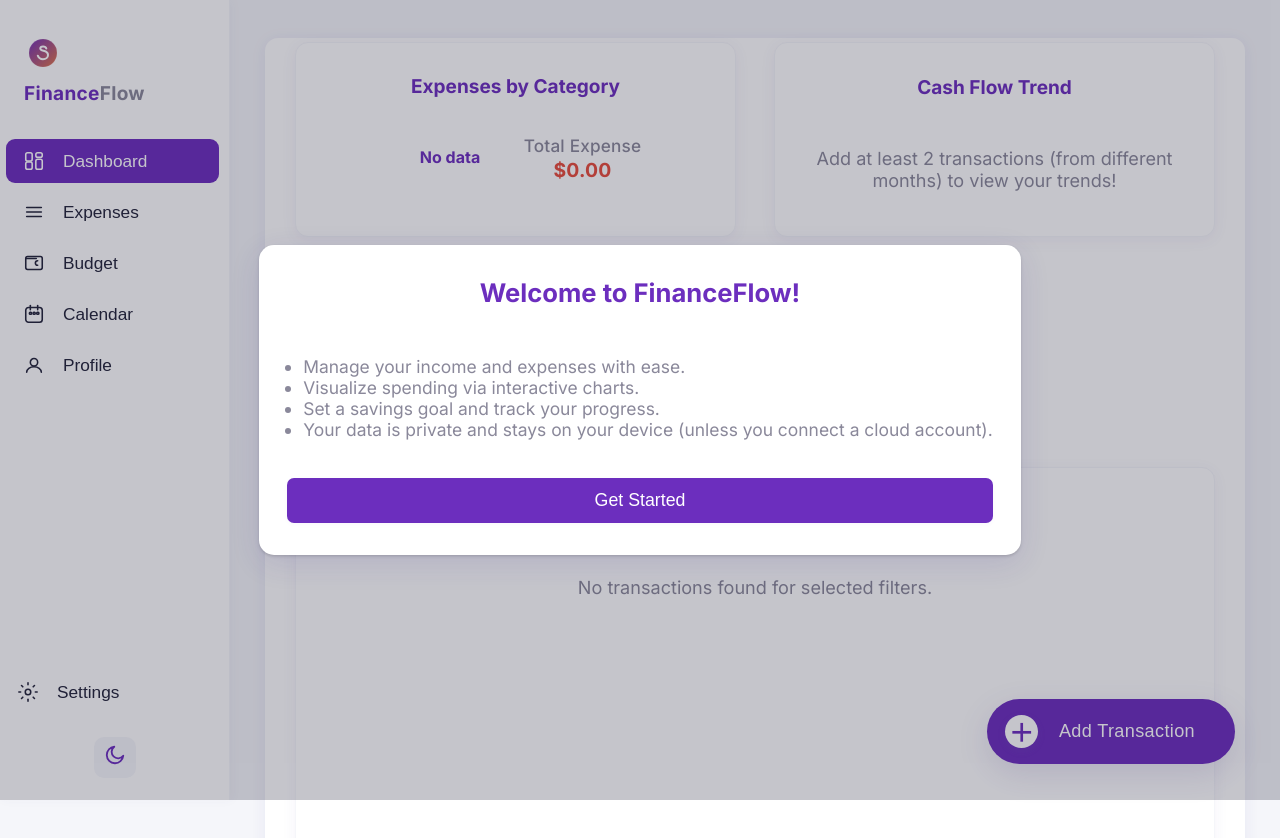
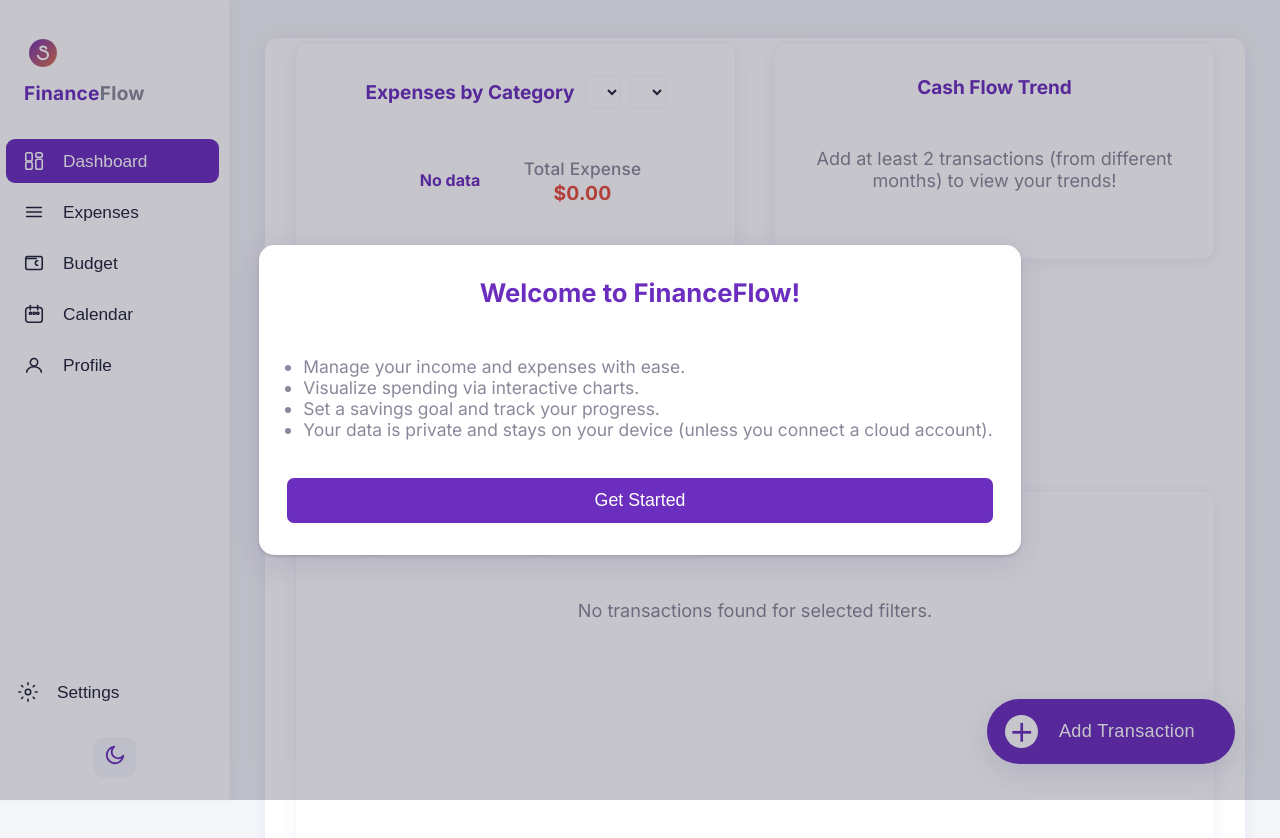
Before and after one commit to Workflow-Manager-admin/financeflow-23329-817ab18b, a React (Create React App) app in the folder financeflow/: page / in a window 1280 px wide. Shown: the top 838 px of the page. Built offline with nearby package versions, Linux system fonts and the light colour scheme; the HTML template or start-up script is replaced by a standard one.

Commit message:
Auto-commit: Changes as of 2025-05-31T13:04:12.082909+00:00

```diff
--- a/financeflow/src/components/visuals/PieChart.js
+++ b/financeflow/src/components/visuals/PieChart.js
@@ -47,12 +47,35 @@ function getPieData(transactions) {
 
 /**
  * PUBLIC_INTERFACE
- * PieChart displays a pie of expenses by category, with total expense value shown next to chart.
+ * PieChart displays a pie of expenses by category, with total expense value shown next to chart, filtered by month and year using dropdowns above the chart. UI matches FinanceFlow style.
  */
 function PieChart({ transactions, currencySymbol = '$' }) {
-  const pie = getPieData(transactions);
+  // Filter state: month/year
+  const { months, years } = getAvailableMonthsAndYears(transactions);
+  // Default to most recent available month
+  const [selectedYear, setSelectedYear] = useState(months.length > 0 ? months[0].split('-')[0] : new Date().getFullYear().toString());
+  const [selectedMonth, setSelectedMonth] = useState(months.length > 0 ? months[0].split('-')[1] : (String(new Date().getMonth() + 1).padStart(2, "0")));
+
+  // Filter transactions for selected month and year
+  const filteredTxs = React.useMemo(() => {
+    if (!selectedYear || !selectedMonth) return [];
+    const ym = `${selectedYear}-${selectedMonth}`;
+    return transactions.filter(
+      t => t.type === 'expense' && t.date && t.date.slice(0, 7) === ym
+    );
+  }, [transactions, selectedYear, selectedMonth]);
+  const pie = getPieData(filteredTxs);
   const pieData = pie.slices || [];
   const total = pie.total !== undefined ? pie.total : 0;
+
+  // For UI: build month options for the selected year (show only months that exist in data for that year)
+  const monthsInYear = months.filter(m => m.startsWith(selectedYear)).map(m => m.split('-')[1]);
+  // Month labels
+  const MONTH_LABELS = {
+    "01": "January", "02": "February", "03": "March", "04": "April", "05": "May",
+    "06": "June", "07": "July", "08": "August", "09": "September", "10": "October",
+    "11": "November", "12": "December"
+  };
 
   // Prepare arcs
   let start = 0;
@@ -77,8 +100,60 @@ function PieChart({ transactions, currencySymbol = '$' }) {
 
   return (
     <div className="piechart-box">
-      <h4>Expenses by Category</h4>
-      {/* Add a wrapper to show chart + total in a row */}
+      <div style={{
+        marginBottom: 12,
+        display: "flex",
+        gap: 10,
+        alignItems: "center",
+        justifyContent: "space-between"
+      }}>
+        <h4 style={{ margin: 0, fontWeight: 700 }}>Expenses by Category</h4>
+        <div style={{ display: "flex", gap: 9 }}>
+          <select
+            style={{
+              fontSize: "1em",
+              padding: "5px 7px",
+              borderRadius: 6,
+              border: "1px solid var(--secondary, #ececec)",
+              background: "var(--surface, #fff)",
+              color: "var(--text-color,#23243A)",
+              outline: "none"
+            }}
+            value={selectedMonth}
+            onChange={e => setSelectedMonth(e.target.value)}
+            aria-label="Filter by month"
+          >
+            {monthsInYear.map(m => (
+              <option key={m} value={m}>{MONTH_LABELS[m] || m}</option>
+            ))}
+          </select>
+          <select
+            style={{
+              fontSize: "1em",
+              padding: "5px 7px",
+              borderRadius: 6,
+              border: "1px solid var(--secondary, #ececec)",
+              background: "var(--surface, #fff)",
+              color: "var(--text-color,#23243A)",
+              outline: "none"
+            }}
+            value={selectedYear}
+            onChange={e => {
+              setSelectedYear(e.target.value);
+              // Auto-select latest month with data for new year
+              const monthsInNewYear = months.filter(x => x.startsWith(e.target.value));
+              if (monthsInNewYear.length > 0) {
+                setSelectedMonth(monthsInNewYear[0].split('-')[1]);
+              }
+            }}
+            aria-label="Filter by year"
+          >
+            {years.map(y => (
+              <option key={y} value={y}>{y}</option>
+            ))}
+          </select>
+        </div>
+      </div>
       <div style={{
         display: "flex",
         alignItems: "center",
```
Also changed, not shown: 2 other files (tests, documents, lock files or other folders).
